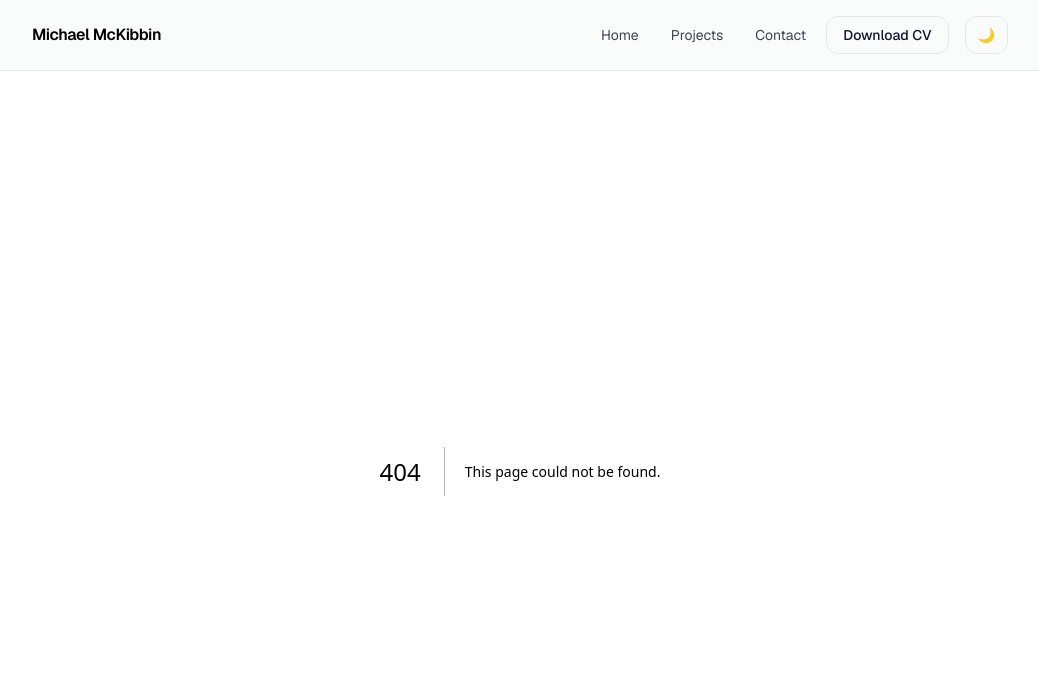
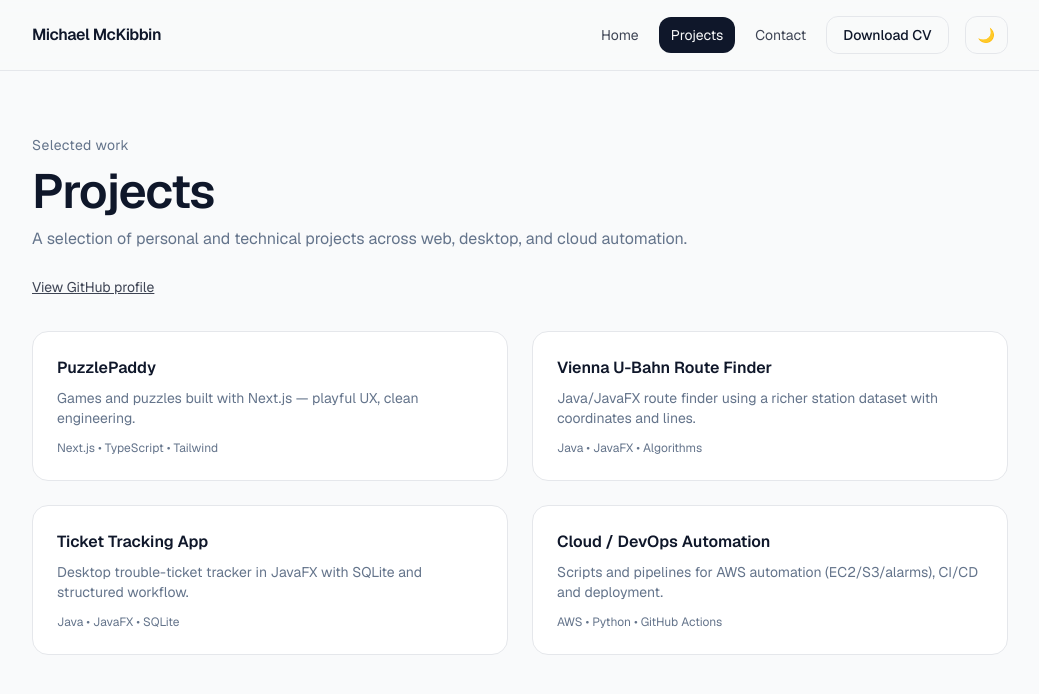
Before and after one commit to MichaelMcKibbin/michaelmckibbindotcom, a Next.js app in the folder michaelmckibbin-portfolio/: page /projects in a window 1280 px wide. Before the commit this address had no page. Shown: the top 694 px of the page, without its empty margins (120-1159 px from the left). Built offline with nearby package versions, Linux system fonts and the light colour scheme.

Commit message:
feature: added projects page

```diff
--- a/michaelmckibbin-portfolio/app/page.tsx
+++ b/michaelmckibbin-portfolio/app/page.tsx
@@ -19,7 +19,7 @@ export default function Home() {
 
             <div className="flex flex-wrap gap-3">
               <a
-                  href="#projects"
+                  href="/projects"
                   className="rounded-xl bg-foreground px-4 py-2 text-sm font-medium text-background hover:bg-foreground/90"
               >
                 View projects
@@ -62,45 +62,17 @@ export default function Home() {
           </section>
 
           {/* Projects */}
-          <section id="projects" className="mt-16 scroll-mt-24">
-            <div className="flex items-end justify-between gap-6">
-              <h2 className="text-2xl font-semibold tracking-tight">Projects</h2>
-              <a
-                  className="text-sm text-foreground/80 underline hover:text-foreground"
-                  href="https://github.com/MichaelMcKibbin"
-                  target="_blank"
-                  rel="noreferrer"
-              >
-                GitHub
-              </a>
-            </div>
-
-            <div className="mt-6 grid gap-6 sm:grid-cols-2">
-              <ProjectCard
-                  title="PuzzlePaddy"
-                  description="Games and puzzles built with Next.js — playful UX, clean engineering."
-                  tech="Next.js • TypeScript • Tailwind"
-                  href="https://puzzlepaddy.com"
-              />
-              <ProjectCard
-                  title="Vienna U-Bahn Route Finder"
-                  description="Java/JavaFX route finder using a richer station dataset with coordinates and lines."
-                  tech="Java • JavaFX • Algorithms"
-                  href="#"
-              />
-              <ProjectCard
-                  title="Ticket Tracking App"
-                  description="Desktop trouble-ticket tracker in JavaFX with SQLite and structured workflow."
-                  tech="Java • JavaFX • SQLite"
-                  href="#"
-              />
-              <ProjectCard
-                  title="Cloud / DevOps Automation"
-                  description="Scripts and pipelines for AWS automation (EC2/S3/alarms), CI/CD and deployment."
-                  tech="AWS • Python • GitHub Actions"
-                  href="#"
-              />
-            </div>
+          <section className="mt-16 rounded-2xl border border-border bg-card p-6">
+            <h2 className="text-2xl font-semibold tracking-tight">Projects</h2>
+            <p className="mt-2 text-sm text-muted">
+              Browse featured builds, case-study notes, and source links on the dedicated projects page.
+            </p>
+            <a
+                href="/projects"
+                className="mt-4 inline-flex rounded-xl bg-foreground px-4 py-2 text-sm font-medium text-background hover:bg-foreground/90"
+            >
+              Go to projects
+            </a>
           </section>
 
           {/* Contact */}
@@ -135,29 +107,3 @@ export default function Home() {
       </main>
   );
 }
-
-function ProjectCard({
-                       title,
-                       description,
-                       tech,
-                       href,
-                     }: {
-  title: string;
-  description: string;
-  tech: string;
-  href: string;
-}) {
-  return (
-      <a
-          href={href}
-          className="group rounded-2xl border border-border bg-card p-6 transition hover:bg-hover"
-      >
-        <div className="flex items-start justify-between gap-4">
-          <h3 className="text-base font-semibold text-foreground">{title}</h3>
-          <span className="text-sm text-muted group-hover:text-foreground">↗</span>
-        </div>
-        <p className="mt-2 text-sm text-muted">{description}</p>
-        <p className="mt-3 text-xs text-muted">{tech}</p>
-      </a>
-  );
-}
--- /dev/null
+++ b/michaelmckibbin-portfolio/app/projects/page.tsx
@@ -0,0 +1,91 @@
+const projects = [
+    {
+        title: "PuzzlePaddy",
+        description: "Games and puzzles built with Next.js — playful UX, clean engineering.",
+        tech: "Next.js • TypeScript • Tailwind",
+        href: "https://puzzlepaddy.com",
+    },
+    {
+        title: "Vienna U-Bahn Route Finder",
+        description: "Java/JavaFX route finder using a richer station dataset with coordinates and lines.",
+        tech: "Java • JavaFX • Algorithms",
+        href: "#",
+    },
+    {
+        title: "Ticket Tracking App",
+        description: "Desktop trouble-ticket tracker in JavaFX with SQLite and structured workflow.",
+        tech: "Java • JavaFX • SQLite",
+        href: "#",
+    },
+    {
+        title: "Cloud / DevOps Automation",
+        description: "Scripts and pipelines for AWS automation (EC2/S3/alarms), CI/CD and deployment.",
+        tech: "AWS • Python • GitHub Actions",
+        href: "#",
+    },
+];
+
+export default function ProjectsPage() {
+    return (
+        <main className="min-h-screen bg-background text-foreground">
+            <div className="mx-auto max-w-5xl px-6 py-16">
+                <header className="space-y-3">
+                    <p className="text-sm tracking-wide text-muted">Selected work</p>
+                    <h1 className="text-4xl font-semibold tracking-tight sm:text-5xl">Projects</h1>
+                    <p className="max-w-2xl text-sm text-muted sm:text-base">
+                        A selection of personal and technical projects across web, desktop, and cloud automation.
+                    </p>
+                </header>
+
+                <div className="mt-6">
+                    <a
+                        className="text-sm text-foreground/80 underline hover:text-foreground"
+                        href="https://github.com/MichaelMcKibbin"
+                        target="_blank"
+                        rel="noreferrer"
+                    >
+                        View GitHub profile
+                    </a>
+                </div>
+
+                <section className="mt-8 grid gap-6 sm:grid-cols-2">
+                    {projects.map((project) => (
+                        <ProjectCard
+                            key={project.title}
+                            title={project.title}
+                            description={project.description}
+                            tech={project.tech}
+                            href={project.href}
+                        />
+                    ))}
+                </section>
+            </div>
+        </main>
+    );
+}
+
+function ProjectCard({
+    title,
+    description,
+    tech,
+    href,
+}: {
+    title: string;
+    description: string;
+    tech: string;
+    href: string;
+}) {
+    return (
+        <a
+            href={href}
+            className="group rounded-2xl border border-border bg-card p-6 transition hover:bg-hover"
+        >
+            <div className="flex items-start justify-between gap-4">
+                <h2 className="text-base font-semibold text-foreground">{title}</h2>
+                <span className="text-sm text-muted group-hover:text-foreground"></span>
+            </div>
+            <p className="mt-2 text-sm text-muted">{description}</p>
+            <p className="mt-3 text-xs text-muted">{tech}</p>
+        </a>
+    );
+}
--- a/michaelmckibbin-portfolio/components/Navbar.tsx
+++ b/michaelmckibbin-portfolio/components/Navbar.tsx
@@ -9,25 +9,17 @@ import { useTheme } from "next-themes";
 type NavItem = {
     href: string;
     label: string;
-    kind: "route" | "hash";
 };
 
 const navItems: NavItem[] = [
-    { href: "/", label: "Home", kind: "route" },
-    { href: "/#projects", label: "Projects", kind: "hash" },
-    { href: "/contact", label: "Contact", kind: "route" },
+    { href: "/", label: "Home" },
+    { href: "/projects", label: "Projects" },
+    { href: "/contact", label: "Contact" },
 ];
 
 
-function isActiveLink(pathname: string, currentHash: string, item: NavItem) {
-    // Route items (e.g. /, /cv)
-    if (item.kind === "route") return pathname === item.href;
-
-    // Hash items only make sense on the home page
-    if (pathname !== "/") return false;
-
-    const itemHash = item.href.split("#")[1] ?? "";
-    return currentHash === `#${itemHash}`;
+function isActiveLink(pathname: string, item: NavItem) {
+    return pathname === item.href;
 }
 
 export default function Navbar() {
@@ -35,17 +27,8 @@ export default function Navbar() {
     const [mounted, setMounted] = useState(false);
     const pathname = usePathname() ?? "";
     const [open, setOpen] = useState(false);
-    const [hash, setHash] = useState<string>("");
 
     useEffect(() => setMounted(true), []);
-
-    // Track the hash for active styling on home-page sections
-    useEffect(() => {
-        const updateHash = () => setHash(window.location.hash || "");
-        updateHash();
-        window.addEventListener("hashchange", updateHash);
-        return () => window.removeEventListener("hashchange", updateHash);
-    }, []);
 
     // Close mobile menu on route change
     useEffect(() => {
@@ -71,7 +54,7 @@ export default function Navbar() {
                 {/* Desktop nav */}
                 <nav className="hidden items-center gap-2 md:flex">
                     {navItems.map((item) => {
-                        const active = isActiveLink(pathname, hash, item);
+                        const active = isActiveLink(pathname, item);
                         return (
                             <Link
                                 key={item.href}
@@ -148,7 +131,7 @@ export default function Navbar() {
                     <nav className="mx-auto max-w-5xl px-6 py-3">
                         <ul className="flex flex-col gap-1">
                             {navItems.map((item) => {
-                                const active = isActiveLink(pathname, hash, item);
+                                const active = isActiveLink(pathname, item);
                                 return (
                                     <li key={item.href}>
                                         <Link
--- /dev/null
+++ b/michaelmckibbin-portfolio/pages/_app.js
@@ -0,0 +1,12 @@
+import "../app/globals.css";
+import Navbar from "../components/Navbar";
+import ThemeProvider from "../components/ThemeProvider";
+
+export default function App({ Component, pageProps }) {
+    return (
+        <ThemeProvider>
+            <Navbar />
+            <Component {...pageProps} />
+        </ThemeProvider>
+    );
+}
--- a/michaelmckibbin-portfolio/pages/contact.js
+++ b/michaelmckibbin-portfolio/pages/contact.js
@@ -1,4 +1,4 @@
-import { useState, useRef, useEffect } from "react";
+import { useEffect, useRef, useState } from "react";
 import ReCAPTCHA from "react-google-recaptcha";
 
 export default function Contact() {
@@ -6,24 +6,26 @@ export default function Contact() {
     const [status, setStatus] = useState("");
     const recaptchaRef = useRef();
 
-    // Runtime-config: fetch siteKey and public disable flag from server so Docker env changes don't require rebuild
-    const [siteKey, setSiteKey] = useState('');
+    const [siteKey, setSiteKey] = useState("");
     const [clientDisableFlag, setClientDisableFlag] = useState(false);
     const disableRecaptcha = clientDisableFlag || !siteKey;
 
     useEffect(() => {
         let mounted = true;
-        fetch('/api/config')
+        fetch("/api/config")
             .then((r) => r.json())
             .then((cfg) => {
                 if (!mounted) return;
-                setSiteKey(cfg.siteKey || '');
+                setSiteKey(cfg.siteKey || "");
                 setClientDisableFlag(!!cfg.clientDisable);
             })
             .catch((err) => {
-                console.error('Failed to fetch runtime config:', err);
+                console.error("Failed to fetch runtime config:", err);
             });
-        return () => { mounted = false; };
+
+        return () => {
+            mounted = false;
+        };
     }, []);
 
     function handleChange(e) {
@@ -33,12 +35,11 @@ export default function Contact() {
     async function handleSubmit(e) {
         e.preventDefault();
 
-        // If reCAPTCHA is enabled, get token from the widget and require it
         let recaptchaValue = null;
         if (!disableRecaptcha) {
             recaptchaValue = recaptchaRef.current ? recaptchaRef.current.getValue() : null;
             if (!recaptchaValue) {
-                setStatus("❌ Please complete the reCAPTCHA.");
+                setStatus("Please complete the reCAPTCHA.");
                 return;
             }
         }
@@ -49,37 +50,56 @@ export default function Contact() {
             const body = { ...formData };
             if (!disableRecaptcha) body.recaptcha = recaptchaValue;
 
-            const response = await fetch('/api/contact', {
-                method: 'POST',
-                headers: { 'Content-Type': 'application/json' },
-                body: JSON.stringify(body)
+            const response = await fetch("/api/contact", {
+                method: "POST",
+                headers: { "Content-Type": "application/json" },
+                body: JSON.stringify(body),
             });
 
             if (response.ok) {
-                setStatus("✅ Message sent successfully!");
+                setStatus("Message sent successfully.");
                 setFormData({ name: "", email: "", message: "" });
                 if (recaptchaRef.current) recaptchaRef.current.reset();
+                return;
+            }
+
+            const contentType = response.headers.get("content-type") || "";
+            let errorMessage = "Failed to send message";
+
+            if (contentType.includes("application/json")) {
+                const errorData = await response.json();
+                errorMessage = errorData.message || errorMessage;
             } else {
-                const errorData = await response.json();
-                setStatus(`❌ Error: ${errorData.message || 'Failed to send message'}`);
-                if (recaptchaRef.current) recaptchaRef.current.reset();
+                const text = await response.text();
+                if (text.trim()) errorMessage = text;
             }
+
+            setStatus(`Error: ${errorMessage}`);
+            if (recaptchaRef.current) recaptchaRef.current.reset();
         } catch (error) {
-            console.error('Network Error:', error);
-            setStatus(`❌ Network error: ${error.message}`);
+            console.error("Network Error:", error);
+            setStatus(`Network error: ${error.message}`);
             if (recaptchaRef.current) recaptchaRef.current.reset();
         }
     }
 
     return (
-        <div className="min-h-screen bg-gradient-to-br from-blue-50 to-indigo-100 py-12">
-            <div className="max-w-2xl mx-auto px-4">
-                <h1 className="text-4xl font-bold text-center mb-8 text-indigo-800">Contact Us</h1>
+        <main className="min-h-screen bg-background text-foreground">
+            <div className="mx-auto max-w-5xl px-6 py-16">
+                <header className="space-y-3">
+                    <p className="text-sm tracking-wide text-muted">Get in touch</p>
+                    <h1 className="text-4xl font-semibold tracking-tight sm:text-5xl">Contact</h1>
+                    <p className="max-w-2xl text-sm text-muted sm:text-base">
+                        Send a message and I will get back to you as soon as possible.
+                    </p>
+                </header>
 
-                <div className="bg-white rounded-xl shadow-lg p-8">
+                <section className="mt-10 rounded-2xl border border-border bg-card p-6 sm:p-8">
                     <form onSubmit={handleSubmit} className="space-y-6">
                         <div>
-                            <label htmlFor="name" className="block text-sm font-semibold text-gray-700 mb-2">Name</label>
+                            <label htmlFor="name" className="mb-2 block text-sm font-medium text-foreground">
+                                Name
+                            </label>
                             <input
                                 type="text"
                                 id="name"
@@ -87,12 +107,14 @@ export default function Contact() {
                                 value={formData.name}
                                 onChange={handleChange}
                                 required
-                                className="w-full px-4 py-2 border border-gray-300 rounded-lg focus:ring-2 focus:ring-indigo-500 focus:border-transparent"
+                                className="w-full rounded-xl border border-border bg-background px-4 py-2.5 text-sm text-foreground placeholder:text-muted focus:outline-none focus:ring-2 focus:ring-foreground/20"
                             />
                         </div>
 
                         <div>
-                            <label htmlFor="email" className="block text-sm font-semibold text-gray-700 mb-2">Email</label>
+                            <label htmlFor="email" className="mb-2 block text-sm font-medium text-foreground">
+                                Email
+                            </label>
                             <input
                                 type="email"
                                 id="email"
@@ -100,57 +122,53 @@ export default function Contact() {
                                 value={formData.email}
                                 onChange={handleChange}
                                 required
-                                className="w-full px-4 py-2 border border-gray-300 rounded-lg focus:ring-2 focus:ring-indigo-500 focus:border-transparent"
+                                className="w-full rounded-xl border border-border bg-background px-4 py-2.5 text-sm text-foreground placeholder:text-muted focus:outline-none focus:ring-2 focus:ring-foreground/20"
                             />
                         </div>
 
                         <div>
-                            <label htmlFor="message" className="block text-sm font-semibold text-gray-700 mb-2">Message</label>
+                            <label htmlFor="message" className="mb-2 block text-sm font-medium text-foreground">
+                                Message
+                            </label>
                             <textarea
                                 id="message"
                                 name="message"
                                 value={formData.message}
                                 onChange={handleChange}
                                 required
-                                rows="5"
-                                className="w-full px-4 py-2 border border-gray-300 rounded-lg focus:ring-2 focus:ring-indigo-500 focus:border-transparent resize-none"
+                                rows="6"
+                                className="w-full resize-none rounded-xl border border-border bg-background px-4 py-2.5 text-sm text-foreground placeholder:text-muted focus:outline-none focus:ring-2 focus:ring-foreground/20"
                             />
                         </div>
 
-                        <div className="flex justify-center">
-                            {/* Only render the reCAPTCHA widget when not disabled and siteKey exists */}
-                            {!disableRecaptcha && siteKey && (
-                                <ReCAPTCHA
-                                    ref={recaptchaRef}
-                                    sitekey={siteKey}
-                                />
+                        <div className="flex justify-center sm:justify-start">
+                            {!disableRecaptcha && siteKey && <ReCAPTCHA ref={recaptchaRef} sitekey={siteKey} />}
+
+                            {!siteKey && !clientDisableFlag && (
+                                <p className="text-sm italic text-muted">
+                                    reCAPTCHA site key is missing in the environment. Ensure NEXT_PUBLIC_RECAPTCHA_SITE_KEY is set.
+                                </p>
                             )}
 
-                            {(!siteKey && !clientDisableFlag) && (
-                                <div className="text-sm text-red-600 italic">reCAPTCHA site key is missing in the environment — the widget is not rendered. Ensure NEXT_PUBLIC_RECAPTCHA_SITE_KEY is set in the runtime environment.</div>
-                            )}
-
-                            {(clientDisableFlag) && (
-                                <div className="text-sm text-gray-600 italic">reCAPTCHA is temporarily disabled for troubleshooting.</div>
+                            {clientDisableFlag && (
+                                <p className="text-sm italic text-muted">
+                                    reCAPTCHA is temporarily disabled for troubleshooting.
+                                </p>
                             )}
                         </div>
 
                         <button
                             type="submit"
-                            className="w-full bg-indigo-600 hover:bg-indigo-700 text-white font-bold py-3 px-6 rounded-lg transition-colors shadow-md"
+                            className="w-full rounded-xl bg-foreground px-4 py-2.5 text-sm font-medium text-background transition hover:bg-foreground/90 sm:w-auto"
                         >
-                            Send Message
+                            Send message
                         </button>
                     </form>
 
-                    {status && (
-                        <p className="mt-6 text-center text-lg font-semibold text-green-600">
-                            {status}
-                        </p>
-                    )}
-                </div>
+                    {status && <p className="mt-5 text-sm text-muted">{status}</p>}
+                </section>
             </div>
-        </div>
+        </main>
     );
 
 }
--- a/michaelmckibbin-portfolio/tailwind.config.js
+++ b/michaelmckibbin-portfolio/tailwind.config.js
@@ -5,6 +5,7 @@ module.exports = {
     content: [
         "./app/**/*.{js,ts,jsx,tsx,mdx}",
         "./components/**/*.{js,ts,jsx,tsx,mdx}",
+        "./pages/**/*.{js,ts,jsx,tsx,mdx}",
     ],
     theme: {
         extend: {
```
Also changed, not shown: 2 other files (tests, documents, lock files or other folders).
